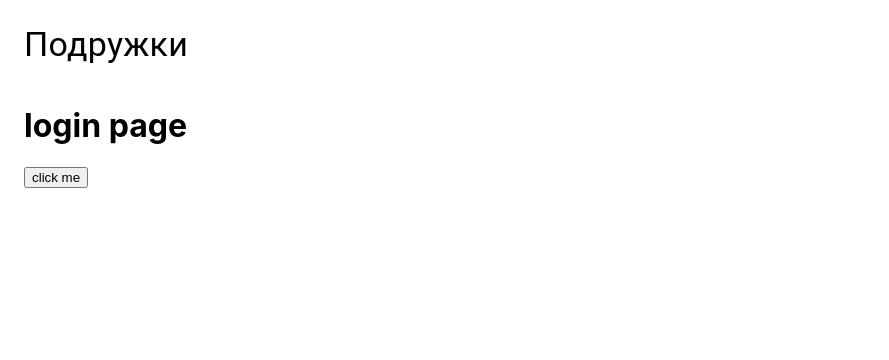
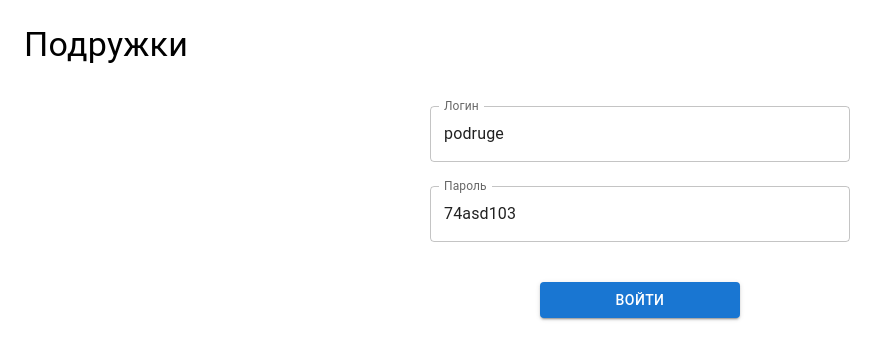
Before and after one commit to artcherenkov/furry-octo-succotash, a React (Create React App) app: page /login in a window 1280 px wide. Shown: the top 360 px of the page, without its empty margins (0-889 px from the left). Built offline with nearby package versions, Linux system fonts and the light colour scheme.

Commit message:
Добавлена форма логина

```diff
--- a/package.json
+++ b/package.json
@@ -19,6 +19,7 @@
     "nanoid": "^4.0.0",
     "react": "^18.2.0",
     "react-dom": "^18.2.0",
+    "react-hook-form": "7.36.1",
     "react-redux": "^8.0.2",
     "react-router-dom": "6.3.0",
     "react-scripts": "5.0.1",
--- a/src/components/WidgetPopup/WidgetPopup.tsx
+++ b/src/components/WidgetPopup/WidgetPopup.tsx
@@ -39,6 +39,7 @@ const style = {
   p: 4,
   display: "flex",
   flexDirection: "column",
+  borderRadius: 4,
 };
 
 interface IWidgetPopupProps {
@@ -98,7 +99,6 @@ const WidgetPopup = ({ widget }: IWidgetPopupProps) => {
 
   const [putWidgetById, { isLoading: isPutWidgetLoading }] =
     useLazyPutWidgetByIdQuery();
-
   const [postWidget, { isLoading: isPostWidgetLoading }] =
     useLazyPostWidgetsQuery();
 
--- a/src/pages/Login/Login.tsx
+++ b/src/pages/Login/Login.tsx
@@ -1,19 +1,69 @@
 import { useNavigate } from "react-router-dom";
+import { Controller, useForm } from "react-hook-form";
 import { useLazyLoginQuery } from "../../store/services/api";
+import Box from "@mui/material/Box";
+import TextField from "@mui/material/TextField";
+import Button from "@mui/material/Button";
 
 const LoginPage = () => {
   const navigate = useNavigate();
-  const [login, { isLoading }] = useLazyLoginQuery();
+  const [postLogin, { isLoading, error }] = useLazyLoginQuery();
 
-  const onClick = () => {
-    login({ login: "podruge", password: "74asd103" }).then(() => navigate("/"));
+  const { control, handleSubmit } = useForm({
+    defaultValues: {
+      login: "podruge",
+      password: "74asd103",
+    },
+  });
+
+  const onSubmit = (data: { login: string; password: string }) => {
+    postLogin(data)
+      .unwrap()
+      .then(() => navigate("/"));
+  };
+
+  const renderError = (error: any) => {
+    if (error.status === 401) {
+      return <p>Неверный логин или пароль</p>;
+    }
+
+    return <p>Произошла неизвестная ошибка</p>;
   };
 
   return (
-    <div>
-      <h1>login page</h1>
-      <button onClick={onClick}>{isLoading ? "..." : "click me"}</button>
-    </div>
+    <Box
+      sx={{
+        display: "flex",
+        flexDirection: "column",
+        maxWidth: 420,
+        m: "0 auto",
+      }}
+      component="form"
+      onSubmit={handleSubmit(onSubmit)}
+    >
+      <Controller
+        name="login"
+        control={control}
+        render={({ field }) => (
+          <TextField sx={{ mb: 3 }} label="Логин" {...field} />
+        )}
+      />
+      <Controller
+        name="password"
+        control={control}
+        render={({ field }) => <TextField label="Пароль" {...field} />}
+      />
+
+      <Button
+        sx={{ mt: 5, width: 200, alignSelf: "center" }}
+        type="submit"
+        variant="contained"
+      >
+        {isLoading ? "..." : "Войти"}
+      </Button>
+
+      {error && renderError(error)}
+    </Box>
   );
 };
 
```
Also changed, not shown: 1 other file (tests, documents, lock files or other folders).
